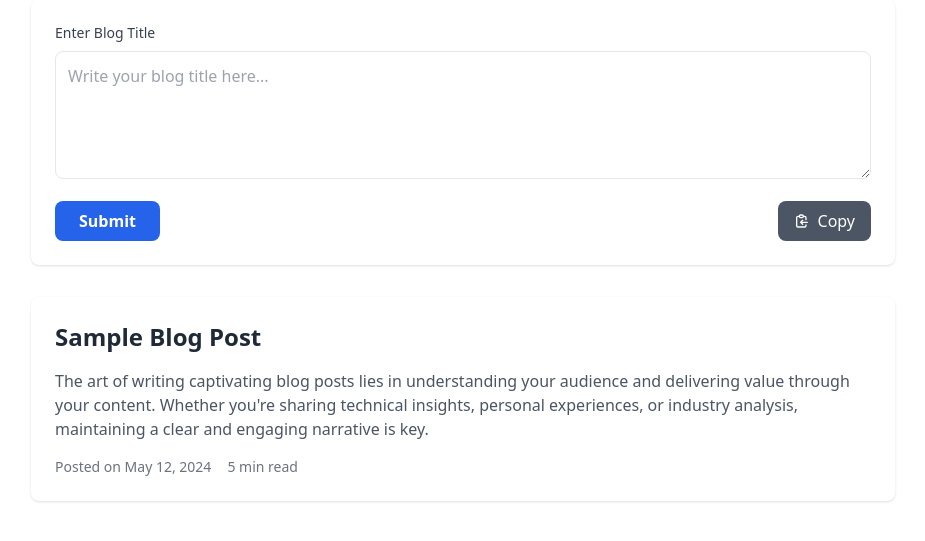
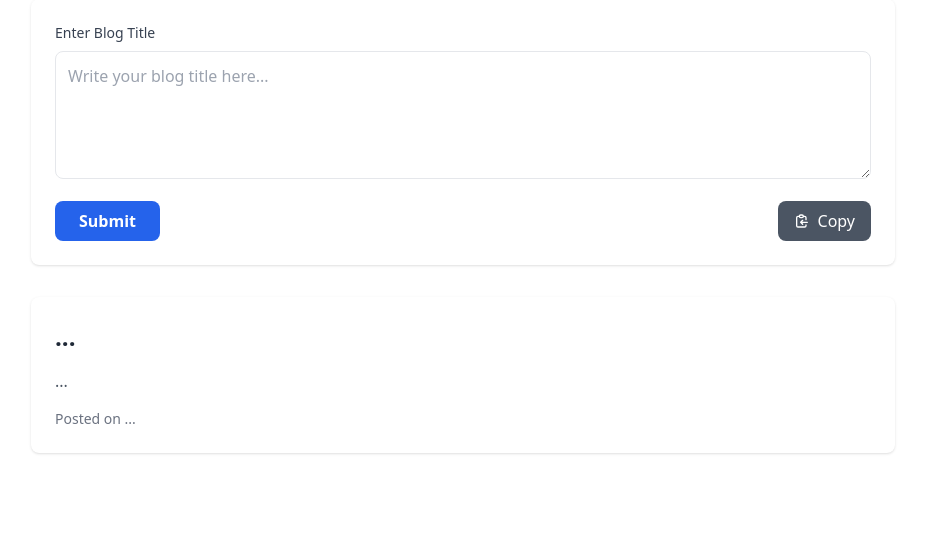
Before and after one commit to Rk-Virus/AI-Blog-Generator, a Flask app: page / in a window 1280 px wide. Shown: the part 145-686 px from the top of the page, without its empty margins (177-1102 px from the left). Run offline with Flask 3, Linux system fonts and the light colour scheme.

Commit message:
first commit

```diff
--- a/main.py
+++ b/main.py
@@ -14,9 +14,7 @@ def generate():
         data = request.get_json()
         prompt = data.get('prompt', '')
         # Here you can add any processing logic for the prompt
-        print("initialising...")
         llm = GoogleGenerativeAI(model="gemini-2.0-flash", temperature=0.7)
-        print("invoking...")
         result = llm.invoke(f"Generate an article for title: {prompt}")
         return jsonify({'content': result})
     return jsonify({'error': 'Invalid request method'})
--- a/templates/index.html
+++ b/templates/index.html
@@ -48,18 +48,13 @@
     <div id="blog-content" class="space-y-6">
         <div class="bg-white rounded-lg shadow p-6">
             <h2 class="text-2xl font-bold mb-4 text-gray-800">
-                Sample Blog Post
+                ...
             </h2>
             <p class="text-gray-600 mb-4">
-                The art of writing captivating blog posts lies in understanding
-                your audience and delivering value through your content. Whether
-                you're sharing technical insights, personal experiences, or
-                industry analysis, maintaining a clear and engaging narrative is
-                key.
+                ...
             </p>
             <div class="flex items-center text-sm text-gray-500">
-                <span class="mr-4">Posted on May 12, 2024</span>
-                <span>5 min read</span>
+                <span class="mr-4">Posted on ...</span>
             </div>
         </div>
     </div>
```
Also changed, not shown: 1 other file.
